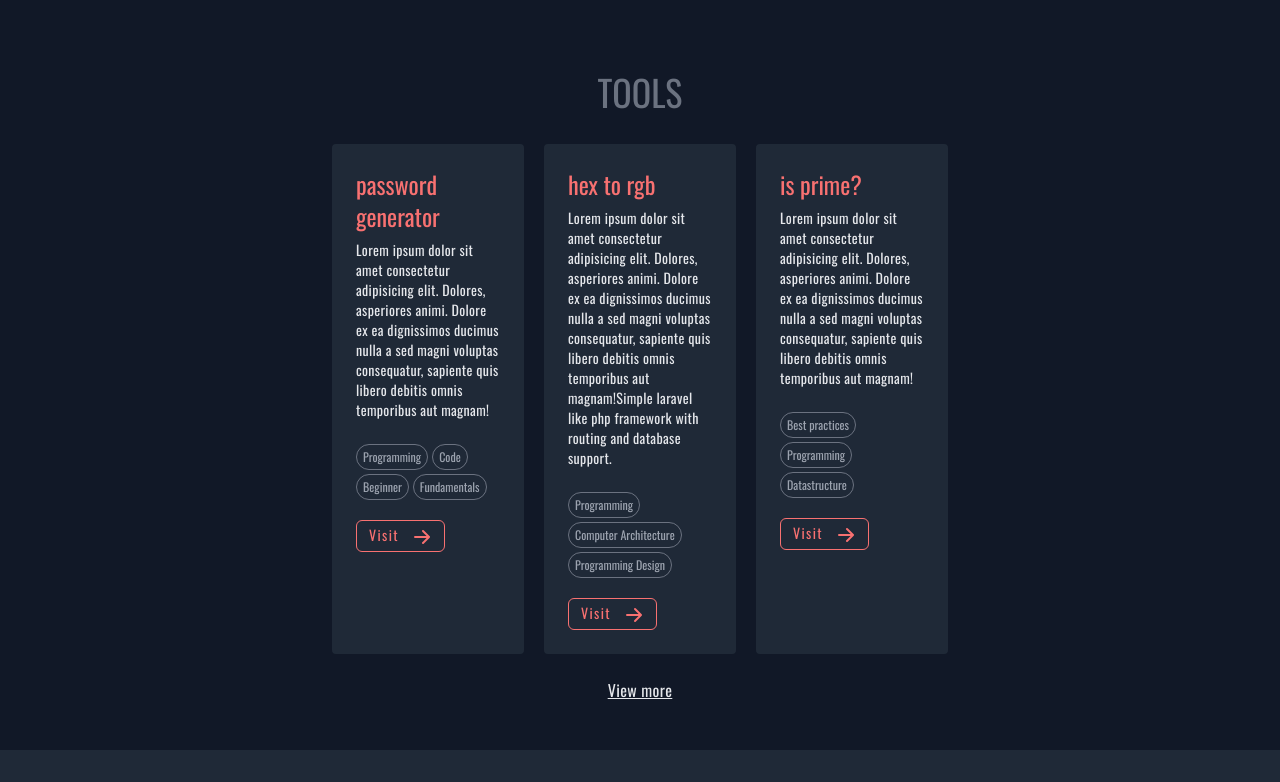
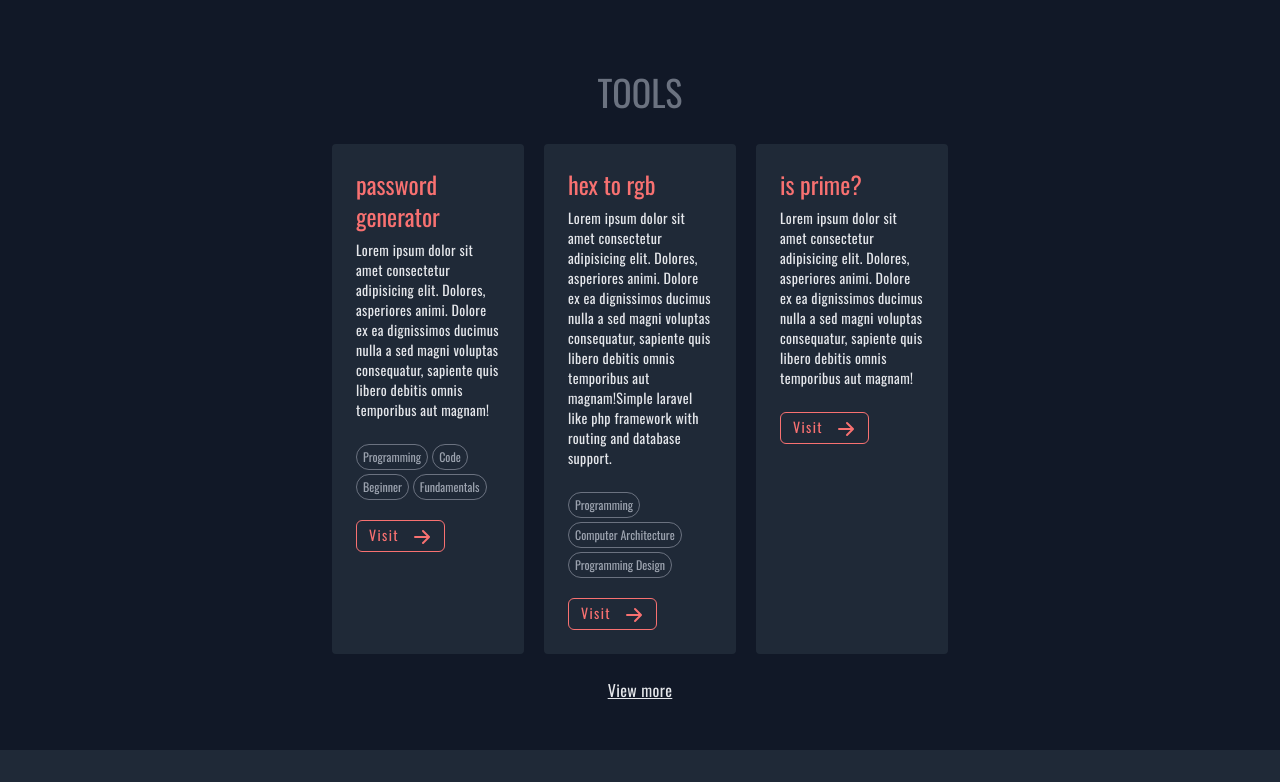
Before and after one commit to zerexei/zerexei.github.io, a React (Create React App) app: page / in a window 1280 px wide. Shown: the part 2000-2782 px from the top of the page. Built offline with nearby package versions, Linux system fonts and the light colour scheme.

Commit message:
Refactor most components

```diff
--- a/src/App.tsx
+++ b/src/App.tsx
@@ -5,21 +5,22 @@ import Home from "./components/home/Home";
 import AboutMe from "./pages/AboutMe";
 import Tools from "./pages/Tools";
 
-// TODO: separate to components
 const App = () => {
   return (
     <Router>
       <div className="font-oswald bg-gray-900 text-gray-200">
         <Header />
+
         <main>
-          <Switch>
-            <div className="md:w-3/4 mx-auto">
+          <div className="md:w-3/4 mx-auto">
+            <Switch>
               <Route exact path="/" component={Home} />
               <Route path="/about-me" component={AboutMe} />
               <Route path="/tools" component={Tools} />
-            </div>
-          </Switch>
+            </Switch>
+          </div>
         </main>
+
         <footer className="flex justify-center items-center h-20 p-4 -mt-6 bg-gray-800">
           <p className="text-xs lg:text-base">Know thy code.</p>
         </footer>
--- a/src/components/Card.tsx
+++ b/src/components/Card.tsx
@@ -1,4 +1,3 @@
-import { ArrowRightIcon } from "@heroicons/react/solid";
 import Tag from "./Tag";
 import VisitTag from "./VisitTag";
 
@@ -14,8 +13,12 @@ type CardProps = {
   url: string;
 };
 
+/**
+ * Container for contents
+ */
 const Card = ({ name, description, tags, url }: CardProps) => {
-  const tagsHTML = tags && (
+  // set jsx tags if available
+  const tagsJSX = tags && (
     <div className="flex-1 flex flex-wrap gap-1 text-xs">
       {tags.map((tag) => (
         <Tag key={tag.id} name={tag.name} />
@@ -25,15 +28,16 @@ const Card = ({ name, description, tags, url }: CardProps) => {
 
   return (
     <div className="p-6 lg:w-1/5 lg:bg-gray-800 lg:rounded">
-      <h4 className="inline-block pr-4 mb-2 text-xl text-red-400 lg:text-2xl border-b-2 border-red-400 lg:border-0">
-        {name}
-      </h4>
+      <div className="card-header">
+        <h4 className="card-title">{name}</h4>
+      </div>
 
-      <p className="mb-6 text-sm">{description}</p>
+      <div className="card-body">
+        <p className="mb-6 text-sm">{description}</p>
+      </div>
 
-      <div className="flex items-center justify-between lg:flex-col lg:items-start lg:gap-5">
-        {tagsHTML}
-
+      <div className="card-footer">
+        {tagsJSX}
         <VisitTag url={url} />
       </div>
     </div>
--- a/src/components/Section.tsx
+++ b/src/components/Section.tsx
@@ -1,34 +1,36 @@
 import ViewMoreTag from "./ViewMoreTag";
 
 type SectionProps = {
-  name: string;
+  title: string;
   moreItemsUrl: string;
-  children: any;
   className?: string;
+  children: JSX.Element[];
 };
 
-//TODO: create a reusable button if possible
+/**
+ * Container for a self-contained content
+ */
 const Section = ({
-  name,
+  title,
   moreItemsUrl,
+  className = "",
   children,
-  className = "",
 }: SectionProps) => {
   return (
     <section className={`mb-12 py-6 ${className}`}>
-      <h2 className="mb-6 px-6 pb-2 text-4xl text-center uppercase text-gray-500">
-        {name}
-      </h2>
+      <div className="section-header">
+        <h2 className="section-title">{title}</h2>
+      </div>
 
-      <div className="flex flex-col flex-wrap items-center lg:flex-row lg:justify-center lg:items-stretch lg:gap-5 mb-6">
+      <div className="section-body">
         {children}
       </div>
 
-      <div className="text-center">
-        <ViewMoreTag url={moreItemsUrl} />
+      <div className="section-footer">
+        <div className="text-center">
+          <ViewMoreTag url={moreItemsUrl} />
+        </div>
       </div>
-
-      <div className="text-center"></div>
     </section>
   );
 };
--- a/src/components/Tag.tsx
+++ b/src/components/Tag.tsx
@@ -4,7 +4,7 @@ type TagProps = {
 
 const Tag = ({ name }: TagProps) => {
   return (
-    <span className="p-1 px-1.5 text-gray-400 border border-gray-500 rounded-full ">
+    <span className="p-1 px-1.5 text-gray-400 border border-gray-500 rounded-full">
       {name}
     </span>
   );
--- a/src/components/data/tools.json
+++ b/src/components/data/tools.json
@@ -26,11 +26,6 @@
     "id": 3,
     "name": "is prime?",
     "description": "Lorem ipsum dolor sit amet consectetur adipisicing elit. Dolores, asperiores animi. Dolore ex ea dignissimos ducimus nulla a sed magni voluptas consequatur, sapiente quis libero debitis omnis temporibus aut magnam!",
-    "url": "/php-core",
-    "tags": [
-      { "id": 1, "name": "Best practices" },
-      { "id": 2, "name": "Programming" },
-      { "id": 3, "name": "Datastructure" }
-    ]
+    "url": "/php-core"
   }
 ]
--- a/src/components/home/Banner.tsx
+++ b/src/components/home/Banner.tsx
@@ -1,9 +1,9 @@
-import { DownloadIcon } from "@heroicons/react/solid";
 import Avatar from "./Avatar";
 import Bio from "./Bio";
 import Connect from "./Connect";
 import Role from "./Role";
 import ScrollDown from "./ScrollDown";
+import UserInfo from "./UserInfo";
 
 const Banner = () => {
   return (
@@ -13,14 +13,7 @@ const Banner = () => {
         <Role />
         <Connect />
         <Bio />
-        <div className="flex justify-center gap-2 mb-12">
-          <button className="uppercase flex gap-2 btn text-white  border-white">
-            Resume <DownloadIcon className="w-5 h-5" />
-          </button>
-          <button className="uppercase btn text-white border-white">
-            About me
-          </button>
-        </div>
+        <UserInfo />
         <ScrollDown />
       </div>
     </section>
--- a/src/components/home/Home.tsx
+++ b/src/components/home/Home.tsx
@@ -1,19 +1,23 @@
+// components
 import Banner from "./Banner";
+import Card from "../Card";
 import Section from "../Section";
-import Card from "../Card";
-import TopProjects from "../data/top_project.json";
+
+// datas
 import Articles from "../data/articles.json";
 import Tools from "../data/tools.json";
+import TopProjects from "../data/top_project.json";
 
 const Home = () => {
   return (
     <div>
       <Banner />
-      <span id="main-content" className="w-0"></span>
-      <Section name="Top Projects" moreItemsUrl="https://github.com/zerexei/">
+      <span id="main-content" className="invinsible"></span>
+      <Section title="Top Projects" moreItemsUrl="https://github.com/zerexei/">
         {TopProjects.map((project) => {
           return (
             <Card
+              key={project.id}
               name={project.name}
               description={project.description}
               url={project.url}
@@ -24,12 +28,13 @@ const Home = () => {
       </Section>
 
       <Section
-        name="Articles"
+        title="Articles"
         moreItemsUrl="https://medium.com/@angeloarcillas64"
       >
         {Articles.map((article) => {
           return (
             <Card
+              key={article.id}
               name={article.name}
               description={article.description}
               url={article.url}
@@ -39,10 +44,11 @@ const Home = () => {
         })}
       </Section>
 
-      <Section name="tools" moreItemsUrl="/tools">
+      <Section title="tools" moreItemsUrl="/tools">
         {Tools.map((tool) => {
           return (
             <Card
+              key={tool.id}
               name={tool.name}
               description={tool.description}
               url={tool.url}
--- /dev/null
+++ b/src/components/home/UserInfo.tsx
@@ -0,0 +1,16 @@
+import { DownloadIcon } from "@heroicons/react/solid";
+
+const UserInfo = () => {
+  return (
+    <div className="flex justify-center gap-2 mb-12">
+      <button className="flex gap-2 btn uppercase text-white  border-white">
+        Resume <DownloadIcon className="w-5 h-5" />
+      </button>
+      <button className="btn uppercase text-white border-white">
+        About me
+      </button>
+    </div>
+  );
+};
+
+export default UserInfo;
--- a/src/index.css
+++ b/src/index.css
@@ -17,6 +17,22 @@
   .btn {
     @apply py-1 px-3 text-red-400 border border-red-400 rounded-md hover:bg-red-400 hover:border-transparent hover:text-gray-200;
   }
+
+  .section-title {
+    @apply mb-6 px-6 pb-2 text-4xl text-center uppercase text-gray-500;
+  }
+
+  .section-body {
+    @apply flex flex-col flex-wrap items-center lg:flex-row lg:justify-center lg:items-stretch lg:gap-5 mb-6;
+  }
+
+  .card-title {
+    @apply inline-block pr-4 mb-2 text-xl text-red-400 lg:text-2xl border-b-2 border-red-400 lg:border-0;
+  }
+
+  .card-footer {
+    @apply flex items-center justify-between lg:flex-col lg:items-start lg:gap-5;
+  }
 }
 
 * {
```
Also changed, not shown: src/components/home/Connect.tsx (+12 -4 lines), src/assets/img/undraw_hello.svg (deleted).
